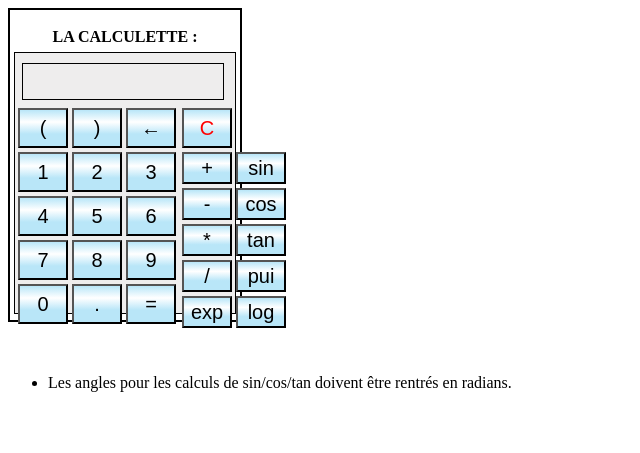
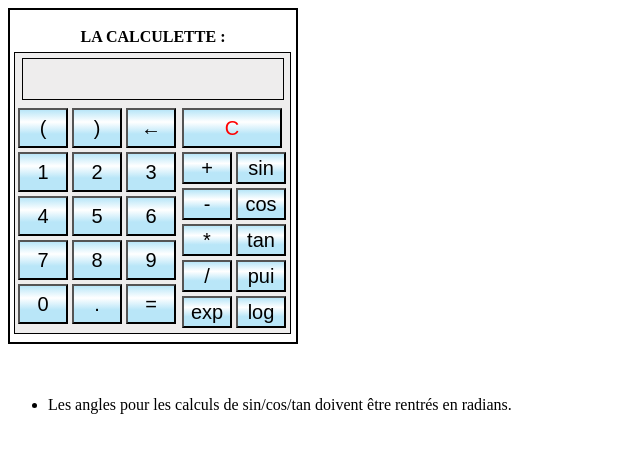
Before and after one commit to clementcst/dev_web, a PHP site: page /calculatrice.html in a window 1280 px wide. Shown: the top 453 px of the page, without its empty margins (0-640 px from the left). Run offline with PHP 8.4, Linux system fonts and the light colour scheme.

Commit message:
Update calculatrice.css

```diff
--- a/HTML/css/calculatrice.css
+++ b/HTML/css/calculatrice.css
@@ -1,6 +1,6 @@
 .calculatrice {
-    width:220px;
-    height:260px;
+    width:275px;
+    height:280px;
     border:solid black 1.5px;
     background-color:rgb(238, 237, 237) ;
     margin-left:4px;
@@ -8,8 +8,8 @@
 }
 
 .globale {
-    width:230px;
-    height:310px;
+    width:286px;
+    height:332px;
     border:solid black 2.2px;
 }
 
@@ -18,13 +18,12 @@ b {
 }
 
 .resultat {
-    width:200px;
-    height:35px;
+    width:260px;
+    height:40px;
     margin-left:7px;
-    margin-top:10px;
+    margin-top:5px;
     margin-bottom: 5px;
     border:solid black 1px;
-    font-size:20px;
 }
 
 .corps {
@@ -41,14 +40,20 @@ b {
     width:50px;
 }
 
+#output {
+    line-height:0px;
+    font-size:25px;
+    text-align:end;
+}
 
 .menu-droit {
     height:205px;
+
 }
 
 .menu-droit button.effacer {
     height:40px;
-    width:50px;
+    width:100px;
     color:red;
 }
 
```
